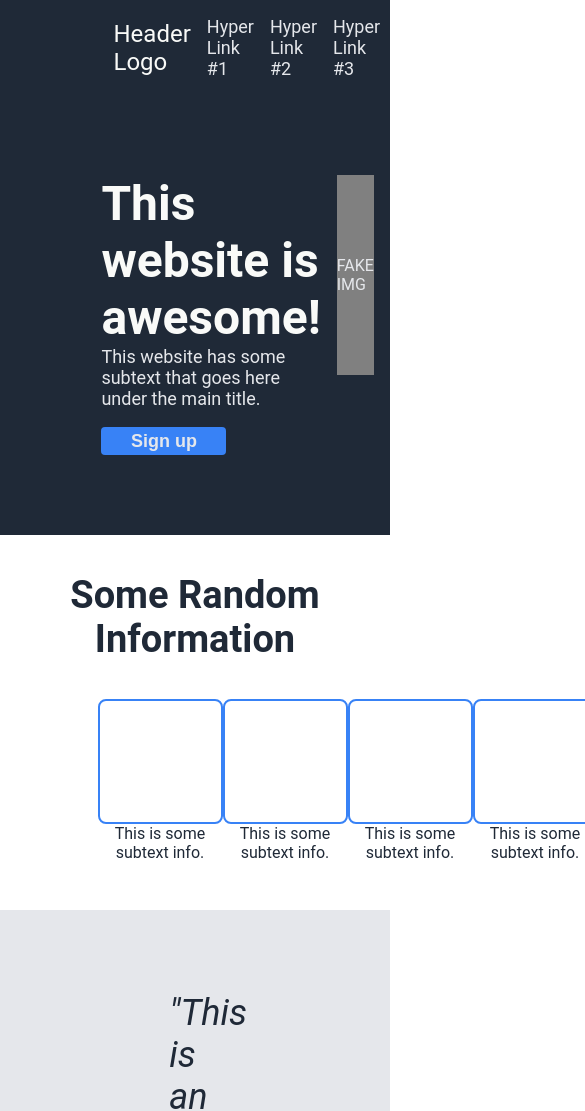
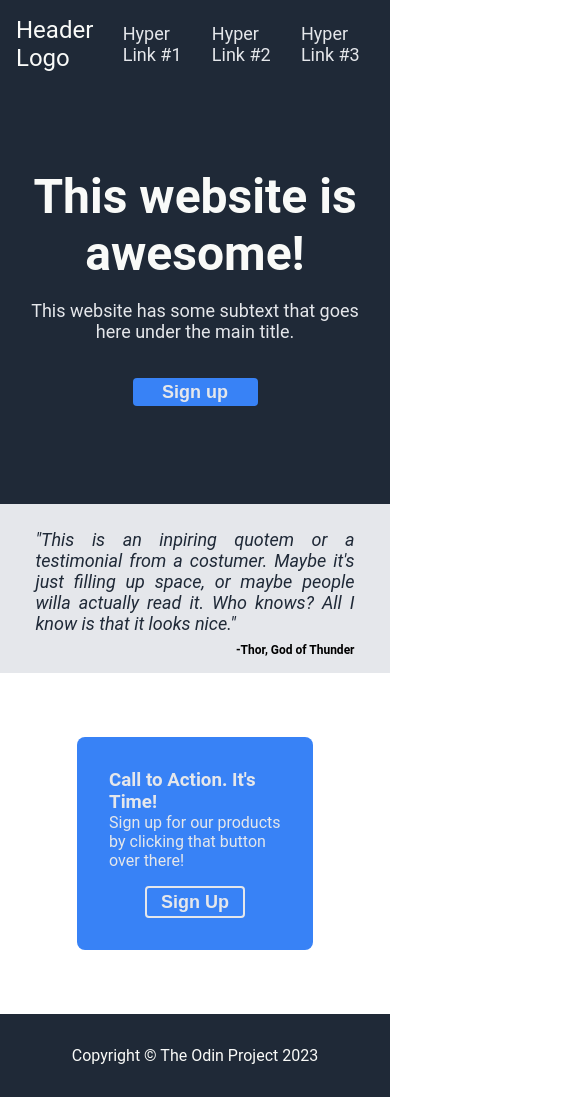
Before and after one commit to Fantinn/Landing-Page, a plain HTML site: page index.html in a window 390 px wide. Shown: the top 1111 px of the page, 585 px wide, since content can reach past the window. Drawn offline with Linux system fonts and the light colour scheme.

Commit message:
Media querries added.

```diff
--- a/style.css
+++ b/style.css
@@ -227,3 +227,148 @@ footer {
 footer .footerC {
     padding: 2em;
 }
+
+/* MEDIA QUERIES */
+
+@media screen and (max-width: 1200px) {
+    header #headerC {
+        width: 60%;
+    }
+    main .sectionOne .cardsC{
+        width: 60%;
+    }
+    main .sectionTwo .quoteP {
+        width: 60%;
+    }
+    main .sectionThree .ctaC {
+        width: 60%;
+    }
+}
+
+@media screen and (max-width: 1000px) {
+    header #headerC {
+        width: 70%;
+    }
+    main .sectionOne .cardsC{
+        width: 70%;
+    }
+    main .sectionTwo .quoteP {
+        width: 70%;
+    }
+    main .sectionThree .ctaC {
+        width: 70%;
+    }
+}
+
+@media screen and (max-width: 800px) {
+    header #headerC {
+        width: 80%;
+    }
+    main .sectionOne .cardsC{
+        width: 80%;
+    }
+    main .sectionTwo .quoteP {
+        width: 80%;
+    }
+    main .sectionThree .ctaC {
+        width: 80%;
+    }
+}
+
+@media screen and (max-width: 650px) {
+
+    nav .navC ul {
+        width: 100%;
+    }
+
+    header #headerC {
+        width: 100%;
+        align-items: center;
+        flex-direction: column;
+    }
+
+    header #headerC .leftS {
+        margin: 0;
+        text-align: center;
+    }
+
+    header #headerC .rightS {
+        display: none;
+
+    }
+
+    header .headerButton  {
+        margin: 1em;
+    }
+
+    main .sectionOne .cardsC{
+        width: 90%;
+    }
+    main .sectionTwo .quoteP {
+        width: 90%;
+    }
+    main .sectionThree .ctaC {
+        width: 90%;
+    }
+}
+
+@media screen and (max-width: 500px) {
+
+    header #headerC .leftS {
+        text-align: center;
+    }
+
+    header #headerC .leftS p {
+        padding: 1em    ;
+    }
+
+    main .sectionOne .cardsC{
+        flex-direction: column;
+        align-items: center;
+    }
+    main .sectionOne .cardsC .items{
+        margin-bottom: 1em;
+    }
+    main .sectionOne .cardsC .items .card {
+        width: 100px;
+        height: 100px;
+    }
+    main .sectionOne {
+        display: none;
+    }
+    main .sectionTwo .quoteP {
+        padding: 2em;
+    }
+    main .sectionTwo p{
+        font-size: 24px;
+    }
+    main .sectionTwo .quoteAuthor {
+        font-size: 14px;
+    }
+    main .sectionThree .ctaC {
+        flex-direction: column;
+        align-items: center;
+    }
+    main .sectionThree .ctaC .ctaP {
+        margin-bottom: 1em;
+    }
+    main .sectionThree .ctaC button {
+        width: 100px;
+    }
+    footer .footerC {
+        flex-direction: column;
+        align-items: center;
+    }
+}
+
+@media screen and (max-width: 450px) {
+    main .sectionTwo .quoteP {
+        padding: 1em;
+    }
+    main .sectionTwo p{
+        font-size: 18px;
+    }
+    main .sectionTwo .quoteAuthor {
+        font-size: 12px;
+    }
+}
```
